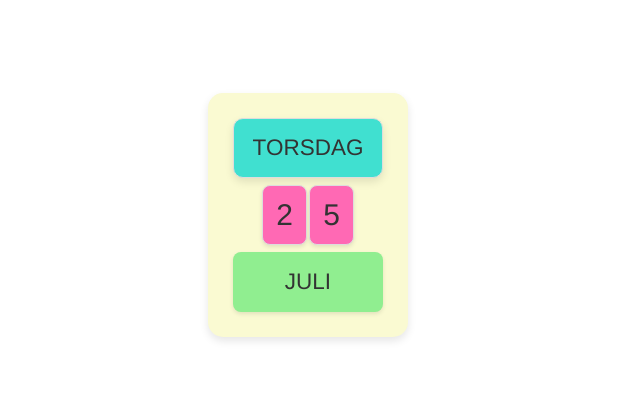
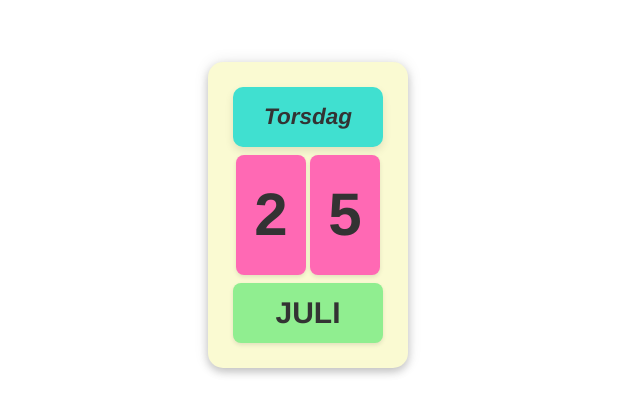
Before and after one commit to annkar73/calendar, a Vue app: page / in a window 1280 px wide. Shown: the part 245-660 px from the top of the page, without its empty margins (0-640 px from the left). Built offline with nearby package versions, Linux system fonts and the light colour scheme.

Commit message:
added box-shadow

```diff
--- a/src/components/DateCard.vue
+++ b/src/components/DateCard.vue
@@ -8,17 +8,17 @@ const props = defineProps<{ digit: string }>();
 
 <style scoped>
 .card {
-  width: 45px;
-  height: 60px;
-  margin: 1px;
+  width: 70px;
+  height: 120px;
+  margin: 2px;
   display: flex;
   justify-content: center;
   align-items: center;
-  font-size: 2em;
+  font-size: 4em;
+  font-weight: bolder;
   background-color: hotpink;
   border-radius: 8px;
   box-shadow: 0 2px 4px rgba(0, 0, 0, 0.1);
-  border: 1px solid #ddd;
   color: #333;
   text-transform: none;
 }
--- a/src/components/FlipCalendar.vue
+++ b/src/components/FlipCalendar.vue
@@ -37,8 +37,9 @@ const dateDigits = ref([date.value[0], date.value[1]]);
   padding: 20px;
   background-color: lightgoldenrodyellow;
   border-radius: 15px;
-  box-shadow: 0 4px 8px rgba(0, 0, 0, 0.1);
+  box-shadow: 0 4px 8px rgba(0, 0, 0, 0.2), 0 0 15px rgba(0, 0, 0, 0.1); /* Glow effekt här */
 }
+
 .date {
     display: flex;
     flex-direction: row;
--- a/src/components/MonthCard.vue
+++ b/src/components/MonthCard.vue
@@ -14,7 +14,8 @@ const props = defineProps<{ month: string }>();
   display: flex;
   justify-content: center;
   align-items: center;
-  font-size: 1.5em;
+  font-size: 2em;
+  font-weight: bold;
   background-color: lightgreen;
   border-radius: 8px;
   box-shadow: 0 2px 4px rgba(0, 0, 0, 0.1);
--- a/src/components/WeekDayCard.vue
+++ b/src/components/WeekDayCard.vue
@@ -17,11 +17,12 @@ const props = defineProps<{ weekDay: string }>();
     justify-content: center;
     align-items: center;
     font-size: 1.5em;
+    font-style: italic;
+    font-weight: bold;
     border-radius: 10px;
     background-color: turquoise;
     color: #333;
     box-shadow: 0 4px 8px rgba(0, 0, 0, 0.1);
-    border: 1px solid #ddd;
-    text-transform: uppercase;
+    text-transform: capitalize;
 }
 </style>
```
